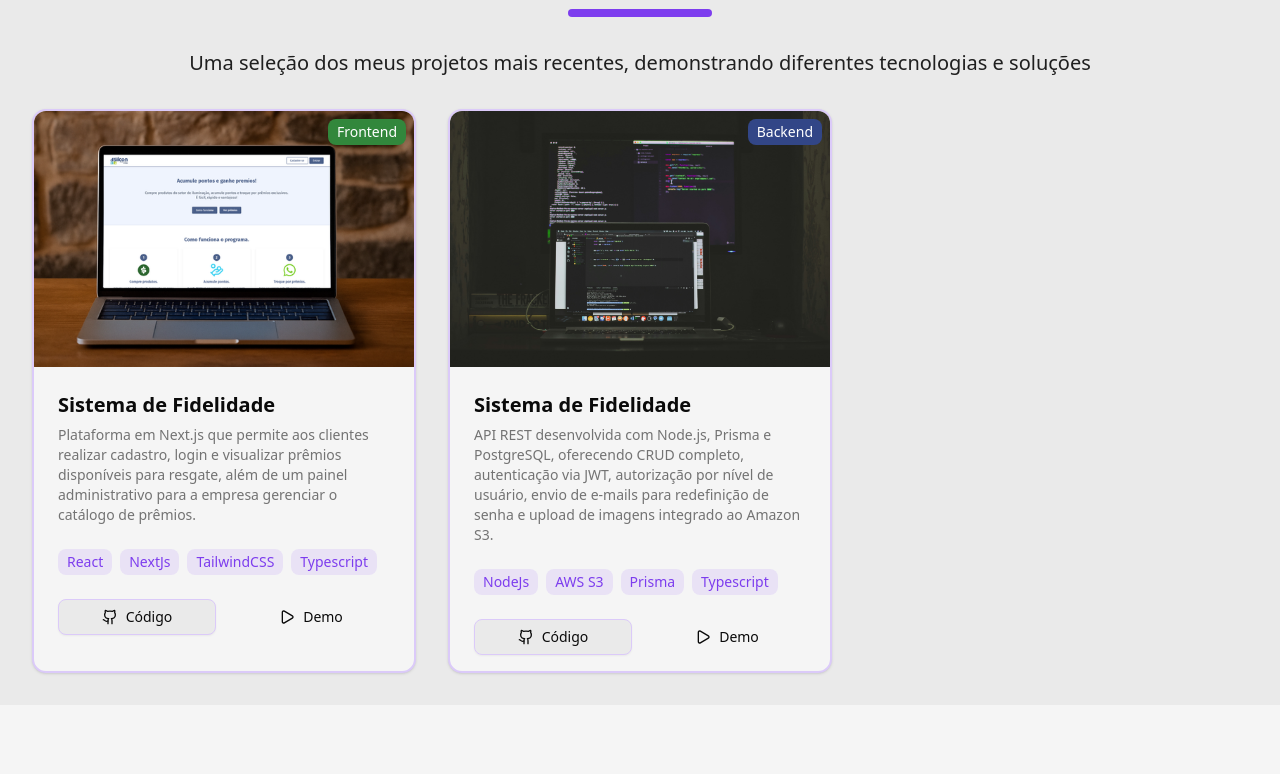
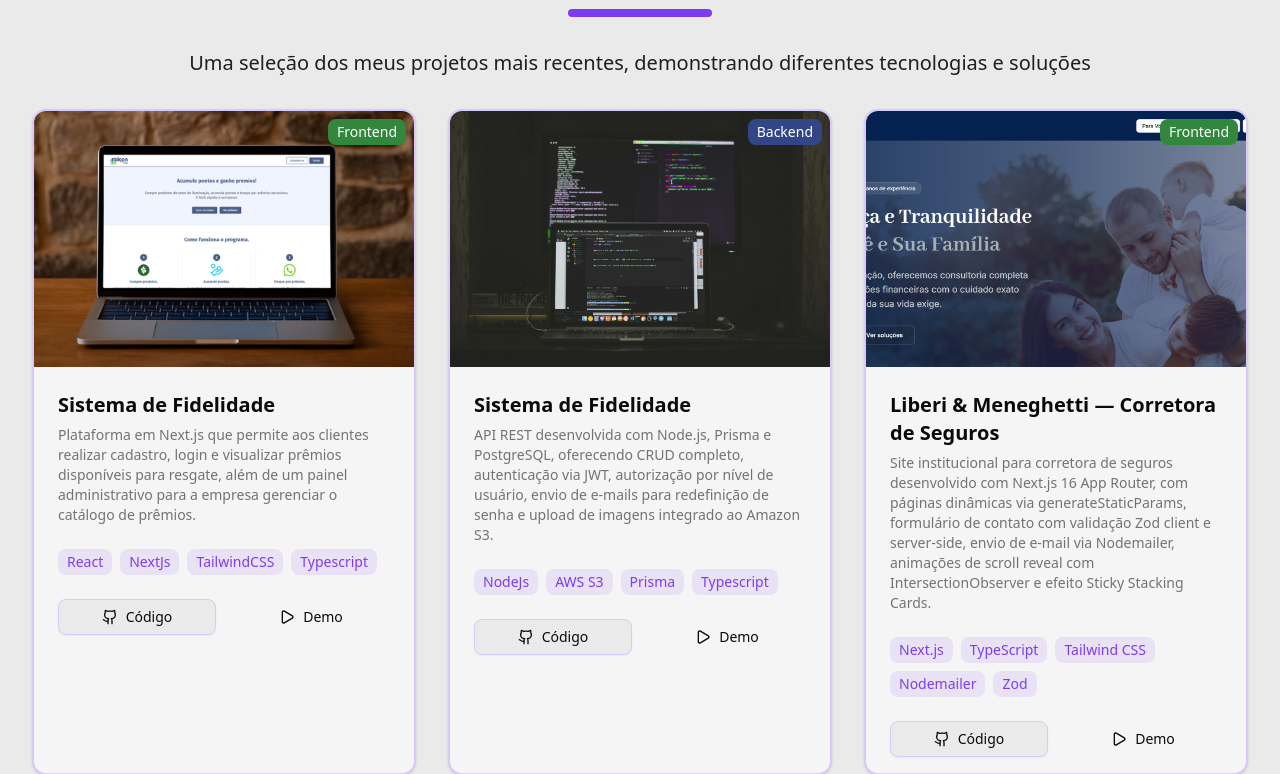
Before and after one commit to JoaoMiano/portifolio, a Next.js app: page / in a window 1280 px wide. Shown: the part 2099-2873 px from the top of the page. Built offline with nearby package versions, Linux system fonts and the light colour scheme.

Commit message:
add new project

```diff
--- a/src/app/layout.tsx
+++ b/src/app/layout.tsx
@@ -6,6 +6,28 @@ import { ThemeProvider } from "@/components/theme-provider";
 export const metadata: Metadata = {
    title: "Portifólio - João Miano",
    description: "Portifólio para exibir meus projetos e habilidades",
+   openGraph: {
+      title: "Portifólio - João Miano",
+      description: "Portifólio para exibir projetos e habilidades",
+      url: "https://joaomiano.dev",
+      siteName: "Portifólio - João Miano",
+      images: [
+         {
+            url: "/cover.png",
+            width: 1200,
+            height: 630,
+            alt: "João Miano - Desenvolvedor",
+         },
+      ],
+      locale: "pt_BR",
+      type: "website",
+   },
+   twitter: {
+      card: "summary_large_image",
+      title: "Portifólio - João Miano",
+      description: "Portifólio para exibir meus projetos e habilidades",
+      images: ["/perfil.png"],
+   },
 };
 
 export default function RootLayout({
--- a/src/components/ProjectCard.tsx
+++ b/src/components/ProjectCard.tsx
@@ -45,7 +45,7 @@ export const ProjectCard = ({ project }: { project: Project }) => {
             </CardContent>
 
             <CardFooter className="w-full flex flex-row  gap-3 sm:gap-4 justify-between items-stretch sm:items-center pb-4">
-                <a href={project.githubLink} className="flex-1">
+                <a target="_blank" href={project.githubLink} className="flex-1">
                     <Button
                         className="cursor-pointer w-full"
                         variant={"outline"}
@@ -55,7 +55,7 @@ export const ProjectCard = ({ project }: { project: Project }) => {
                     </Button>
                 </a>
 
-                <a href={project.demoLink} className="flex-1">
+                <a target="_blank" href={project.demoLink} className="flex-1">
                     <Button
                         className="cursor-pointer w-full"
                         variant={"ghost"}
--- a/src/data/projectsData.ts
+++ b/src/data/projectsData.ts
@@ -12,5 +12,17 @@ export type Project = {
 
 export const ProjectsData: Project[] = [
     { id: 1, title: 'Sistema de Fidelidade', category: "frontend", githubLink: 'https://github.com/JoaoMiano/silcon_front', imageSrc: '/project-images/fidelidade/fidelidadeFront.png', description: "Plataforma em Next.js que permite aos clientes realizar cadastro, login e visualizar prêmios disponíveis para resgate, além de um painel administrativo para a empresa gerenciar o catálogo de prêmios.", demoLink: 'https://www.silconfidelidade.com.br/', skils: ['React', 'NextJs', 'TailwindCSS', 'Typescript'] },
-    { id: 2, title: 'Sistema de Fidelidade', category: "backend", githubLink: 'https://github.com/JoaoMiano/silcon_fidelidade_api', imageSrc: '/project-images/fidelidade/fidelidadeBack.jpg', description: "API REST desenvolvida com Node.js, Prisma e PostgreSQL, oferecendo CRUD completo, autenticação via JWT, autorização por nível de usuário, envio de e-mails para redefinição de senha e upload de imagens integrado ao Amazon S3.", demoLink: 'https://www.silconfidelidade.com.br/', skils: ['NodeJs', 'AWS S3', 'Prisma', 'Typescript'] }
+    { id: 2, title: 'Sistema de Fidelidade', category: "backend", githubLink: 'https://github.com/JoaoMiano/silcon_fidelidade_api', imageSrc: '/project-images/fidelidade/fidelidadeBack.jpg', description: "API REST desenvolvida com Node.js, Prisma e PostgreSQL, oferecendo CRUD completo, autenticação via JWT, autorização por nível de usuário, envio de e-mails para redefinição de senha e upload de imagens integrado ao Amazon S3.", demoLink: 'https://www.silconfidelidade.com.br/', skils: ['NodeJs', 'AWS S3', 'Prisma', 'Typescript'] },
+    {
+        id: 3,
+        title: 'Liberi & Meneghetti — Corretora de Seguros',
+        category: "frontend",
+        githubLink: 'https://github.com/JoaoMiano/hannah-e-liberi',
+        imageSrc: '/project-images/liberi-meneghetti/cover.png',
+        description: "Site institucional para corretora de seguros desenvolvido com Next.js 16 App Router, com páginas dinâmicas via generateStaticParams, formulário de contato com validação Zod client e server-side, envio de e-mail via Nodemailer, animações de scroll reveal com IntersectionObserver e efeito Sticky Stacking Cards.",
+        demoLink: 'https://corretoralm.com.br/',
+        skils: ['Next.js', 'TypeScript', 'Tailwind CSS', 'Nodemailer', 'Zod']
+    }
+
+
 ]
```
Also changed, not shown: public/cover.png (added), public/project-images/liberi-meneghetti/cover.png (added).
